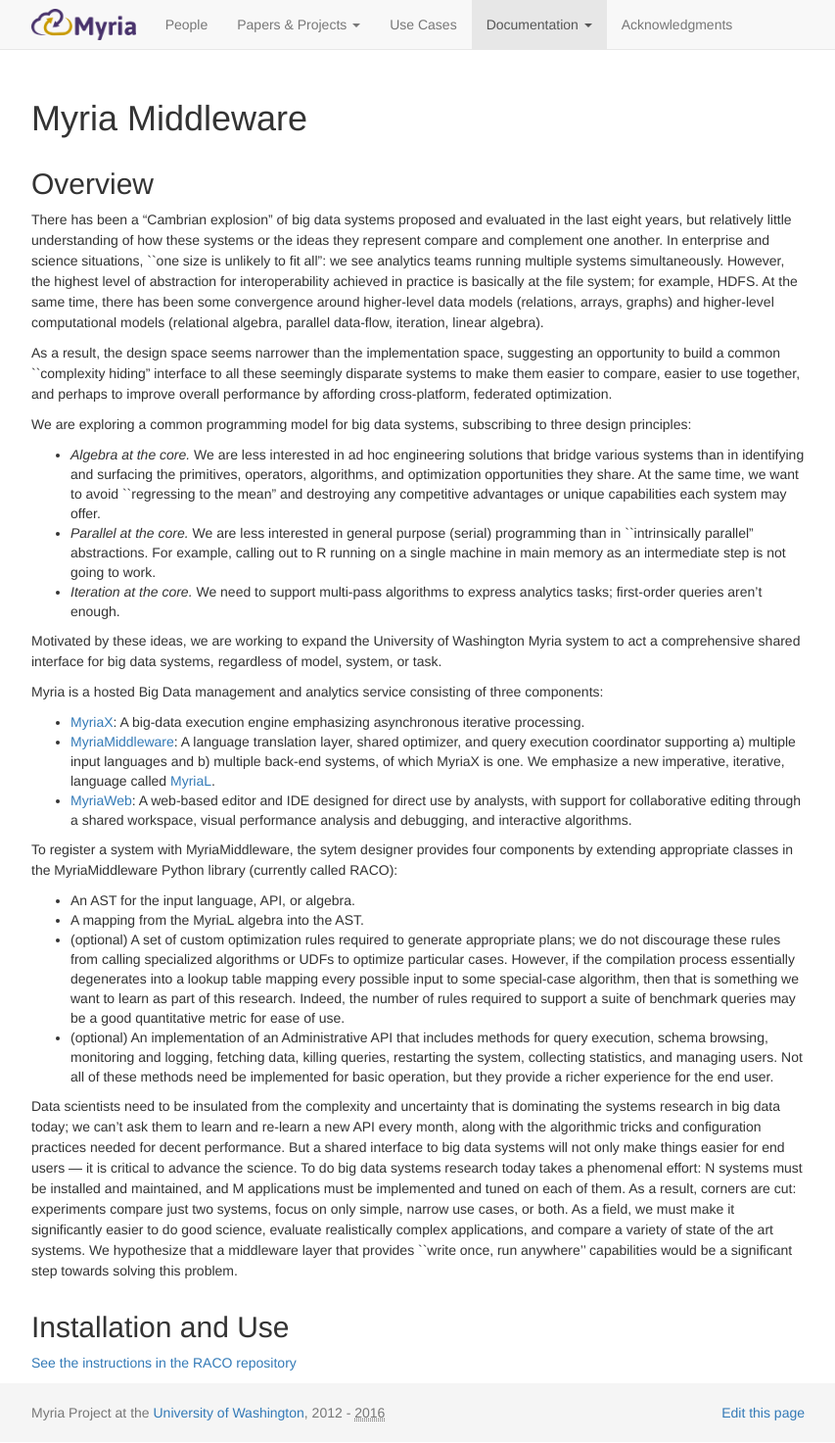
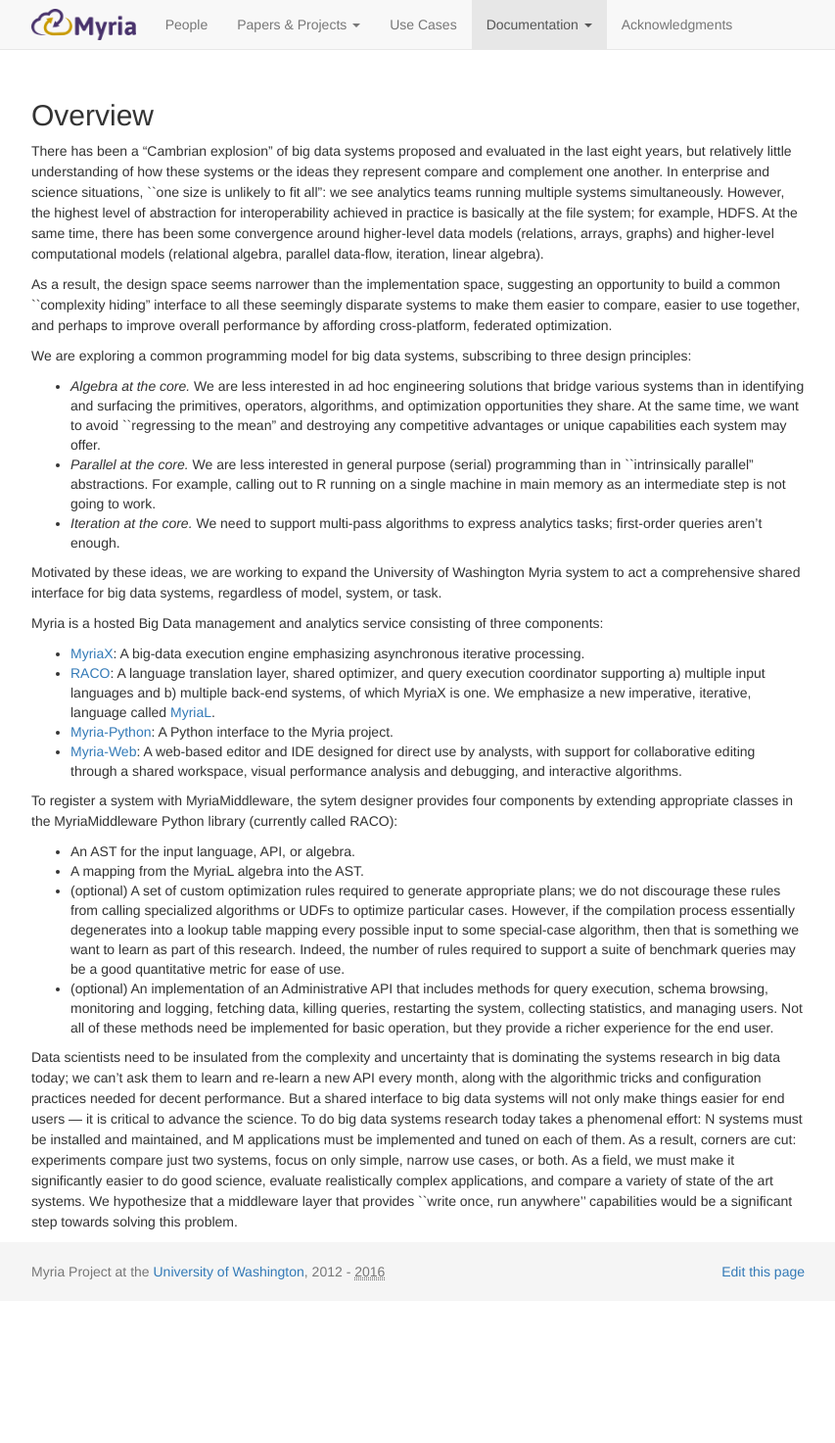
Before and after one commit to uwescience/myria-website, a Jekyll site: the page built from docs/myria-architecture.markdown, in a window 1280 px wide. Shown: the whole page at 98% size, without its empty margins (213-1066 px from the left). Built offline with Jekyll 4.4.1, drawn with Linux system fonts in a browser that asks for light colours; nearby versions of some CDN libraries; Markdown is read by kramdown in place of the engine named in the settings; after the commit the page ends 1329 px from its top, so only the background shows below that.

Commit message:
move raco from middleware, rename middleware to architecture

```diff
--- a/docs/myriaMiddleware.markdown
+++ b/docs/myria-architecture.markdown
@@ -1,12 +1,10 @@
 ---
 layout: default
-title: Myria Middleware
+title: Myria Architecture
 group: "docs"
 weight: 0
 section: 4
 ---
-
-# Myria Middleware
 
 ## Overview
 
@@ -25,8 +23,9 @@
 Myria is a hosted Big Data management and analytics service consisting of three components:
 
 * [MyriaX](https://github.com/uwescience/myria): A big-data execution engine emphasizing asynchronous iterative processing.
-* [MyriaMiddleware](https://github.com/uwescience/raco): A language translation layer, shared optimizer, and query execution coordinator supporting a) multiple input languages and b) multiple back-end systems, of which MyriaX is one.   We emphasize a new imperative, iterative,  language called [MyriaL](myrial.html).
-* [MyriaWeb](https://github.com/uwescience/myria-web): A web-based editor and IDE designed for direct use by analysts, with support for collaborative editing through a shared workspace, visual performance analysis and debugging, and interactive algorithms.
+* [RACO](https://github.com/uwescience/raco): A language translation layer, shared optimizer, and query execution coordinator supporting a) multiple input languages and b) multiple back-end systems, of which MyriaX is one. We emphasize a new imperative, iterative, language called [MyriaL](myrial.html).
+* [Myria-Python](https://github.com/uwescience/myria-python): A Python interface to the Myria project.
+* [Myria-Web](https://github.com/uwescience/myria-web): A web-based editor and IDE designed for direct use by analysts, with support for collaborative editing through a shared workspace, visual performance analysis and debugging, and interactive algorithms.
 
 To register a system with MyriaMiddleware, the sytem designer provides four components by extending appropriate classes in the MyriaMiddleware Python library (currently called RACO):
 
@@ -36,7 +35,3 @@
 * (optional) An implementation of an Administrative API that includes methods for query execution, schema browsing, monitoring and logging, fetching data, killing queries, restarting the system, collecting statistics, and managing users.  Not all of these methods need be implemented for basic operation, but they provide a richer experience for the end user.
 
 Data scientists need to be insulated from the complexity and uncertainty that is dominating the systems research in big data today; we can't ask them to learn and re-learn a new API every month, along with the algorithmic tricks and configuration practices needed for decent performance.  But a shared interface to big data systems will not only make things easier for end users --- it is critical to advance the science.  To do big data systems research today takes a phenomenal effort: N systems must be installed and maintained, and M applications must be implemented and tuned on each of them.  As a result, corners are cut: experiments compare just two systems, focus on only simple, narrow use cases, or both.  As a field, we must make it significantly easier to do good science, evaluate realistically complex applications, and compare a variety of state of the art systems.  We hypothesize that a middleware layer that provides ``write once, run anywhere'' capabilities would be a significant step towards solving this problem.
-
-## Installation and Use
-
-[See the instructions in the RACO repository](https://github.com/uwescience/raco/blob/master/README.md)
```
Also changed, not shown: docs/raco.md (+4 -0 lines).
